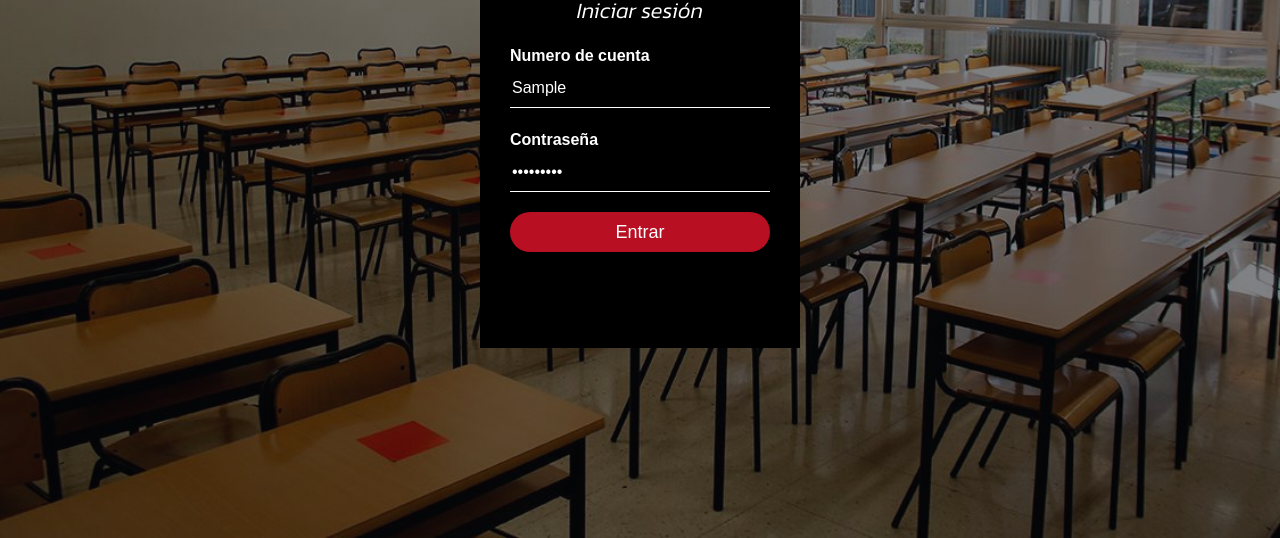
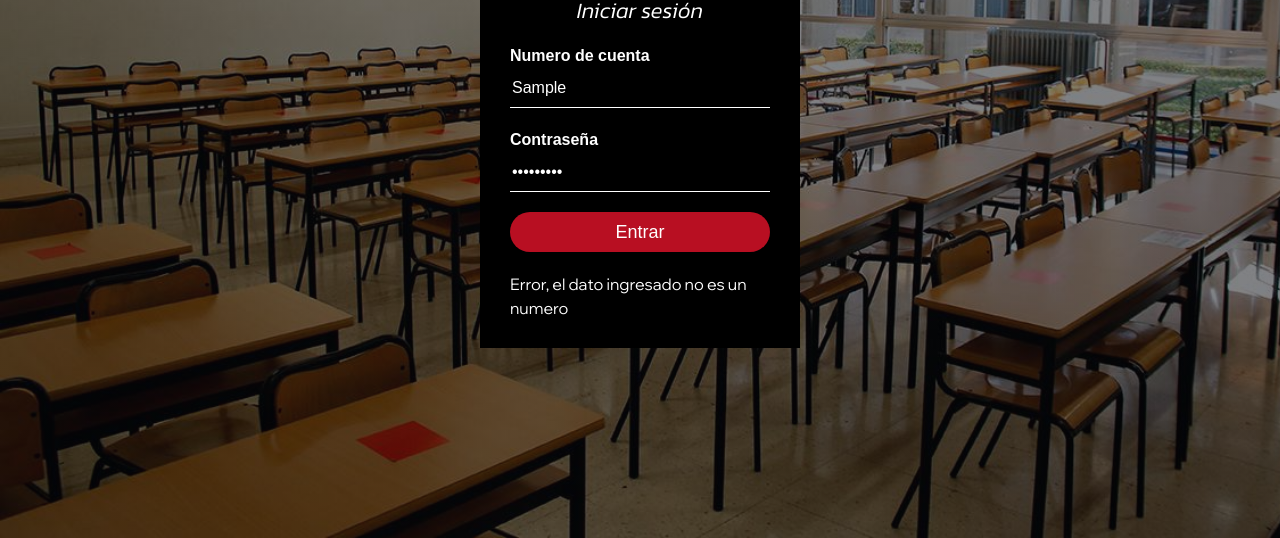
Before and after one commit to CSamu7/sistema-de-inscripcion, a website: page frontend/inicio_sesion.html in a window 1280 px wide. Both pictures are taken after typing "Sample", "Sample123" into the empty fields and a click on the input "Entrar". Shown: the part 262-800 px from the top of the page. Drawn offline with nearby package versions, Linux system fonts and the light colour scheme; files whose address does not match are found by name; a web font is replaced by a local one.

Commit message:
fix: add notification to code

```diff
--- a/frontend/inicio_sesion.html
+++ b/frontend/inicio_sesion.html
@@ -97,7 +97,7 @@
             <input type="password" placeholder="Contraseña..." name="contra" />
             <input type="submit" value="Entrar" />
 
-            <p class="mensaje invisible"></p>
+            <p class="invisible form__notificacion" id="notificacion"></p>
           </form>
         </div>
       </div>
```
